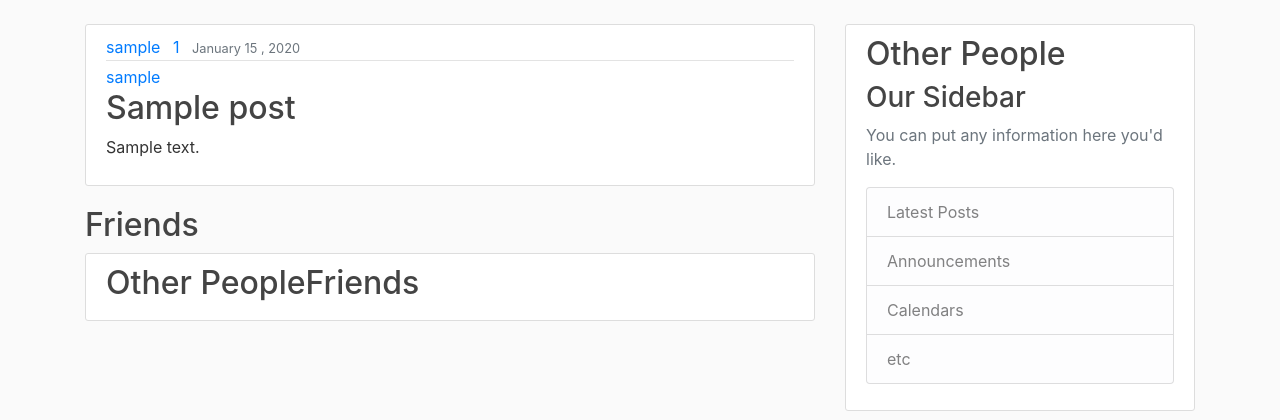
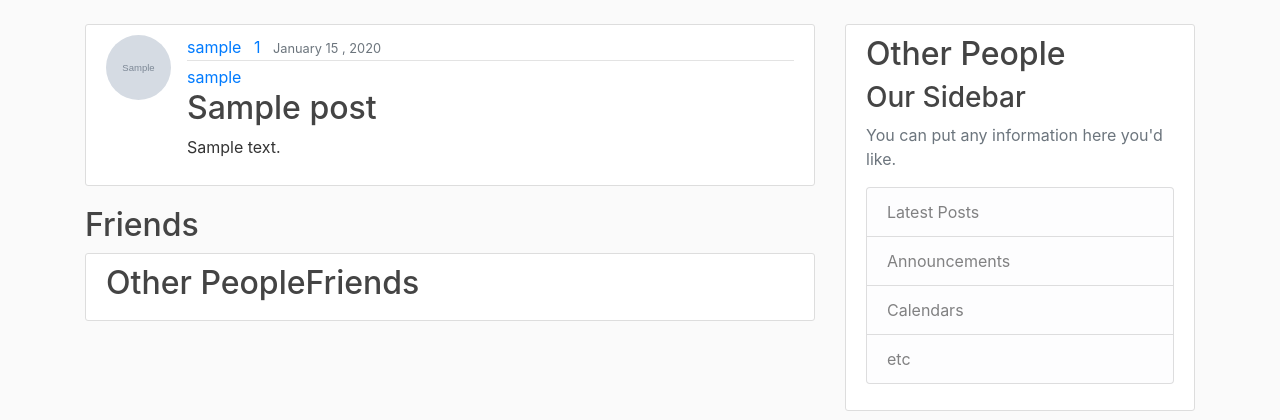
Before and after one commit to merrickpaige/BlogDB, a Django app: page / in a window 1280 px wide. Shown: the part 56-476 px from the top of the page. Run offline with Django 3.2, Linux system fonts and the light colour scheme; a user stored in the database is signed in; tables that the repository leaves empty hold one stand-in row (values such as "Sample post"); grey boxes marked "Sample" are stand-in pictures; some libraries are stand-ins or nearby versions.

Commit message:
changed settings

```diff
--- a/blog/templates/blog/home.html
+++ b/blog/templates/blog/home.html
@@ -3,7 +3,10 @@
 {% for post in posts %}
 <article class="media content-section">
 
+    {% if post.author %}
 
+    <img class="rounded-circle article-img" src="{{ post.author.profile.image.url}}">
+    {% endif %}
          <div class="media-body">
            <div class="article-metadata">
              <a class="mr-2" href="#">{{ post.author }}</a>
```
